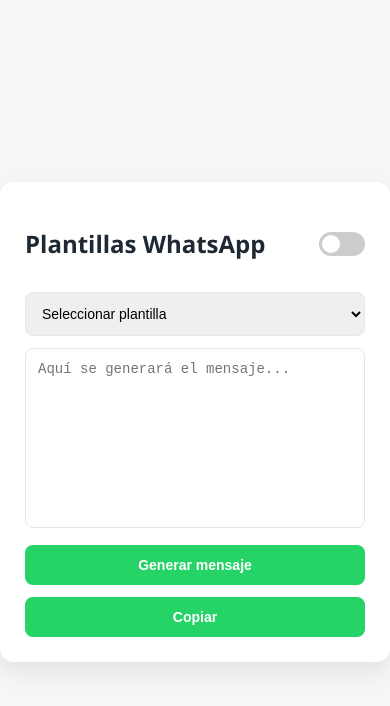
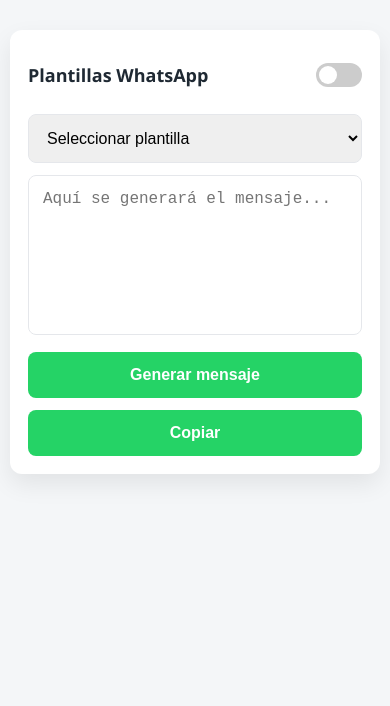
Before and after one commit to CaldeNik/generador-plantillas-whatsapp, a plain HTML site: page index.html in a window 390 px wide. Drawn offline with Linux system fonts and the light colour scheme.

Commit message:
Agrega formato mobile responsive

```diff
--- a/css/styles.css
+++ b/css/styles.css
@@ -31,10 +31,11 @@
 
 .container {
     background: var(--card);
-    padding: 25px;
+    padding: 20px;
     border-radius: 14px;
     width: 100%;
     max-width: 520px;
+    margin: 16px;
     box-shadow: 0 10px 25px rgba(0,0,0,0.08);
     transition: 0.3s;
     overflow: hidden;
@@ -113,3 +114,30 @@
 input:checked + .slider:before {
     transform: translateX(22px);
 }
+
+/* 📱 Ajustes mobile */
+@media (max-width: 600px) {
+    body {
+        align-items: flex-start;
+        padding-top: 20px;
+    }
+
+    .container {
+        margin: 10px;
+        padding: 18px;
+        border-radius: 12px;
+    }
+
+    h2 {
+        font-size: 18px;
+    }
+
+    select, input, textarea, button {
+        font-size: 16px; /* evita zoom en iOS */
+        padding: 14px;
+    }
+
+    textarea {
+        height: 160px;
+    }
+}
--- a/index.html
+++ b/index.html
@@ -4,6 +4,7 @@
     <meta charset="UTF-8">
     <title>Plantillas WhatsApp</title>
     <link rel="stylesheet" href="css/styles.css">
+    <meta name="viewport" content="width=device-width, initial-scale=1.0">
 </head>
 <body>
     <div class="container">
```
